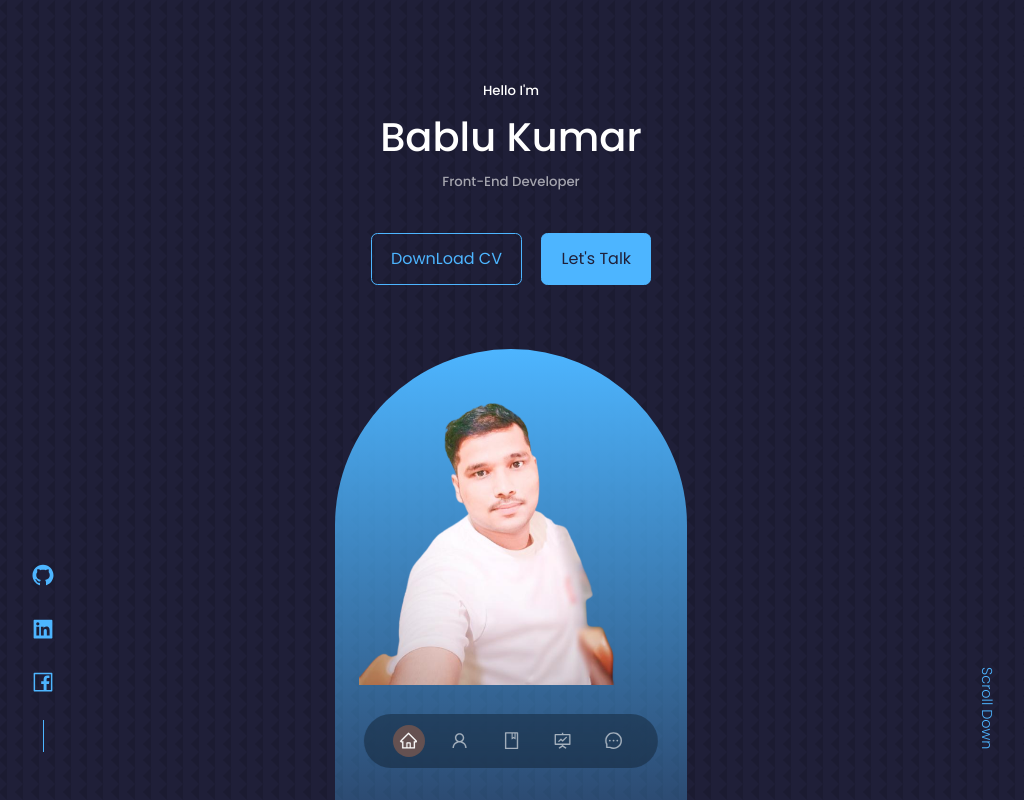
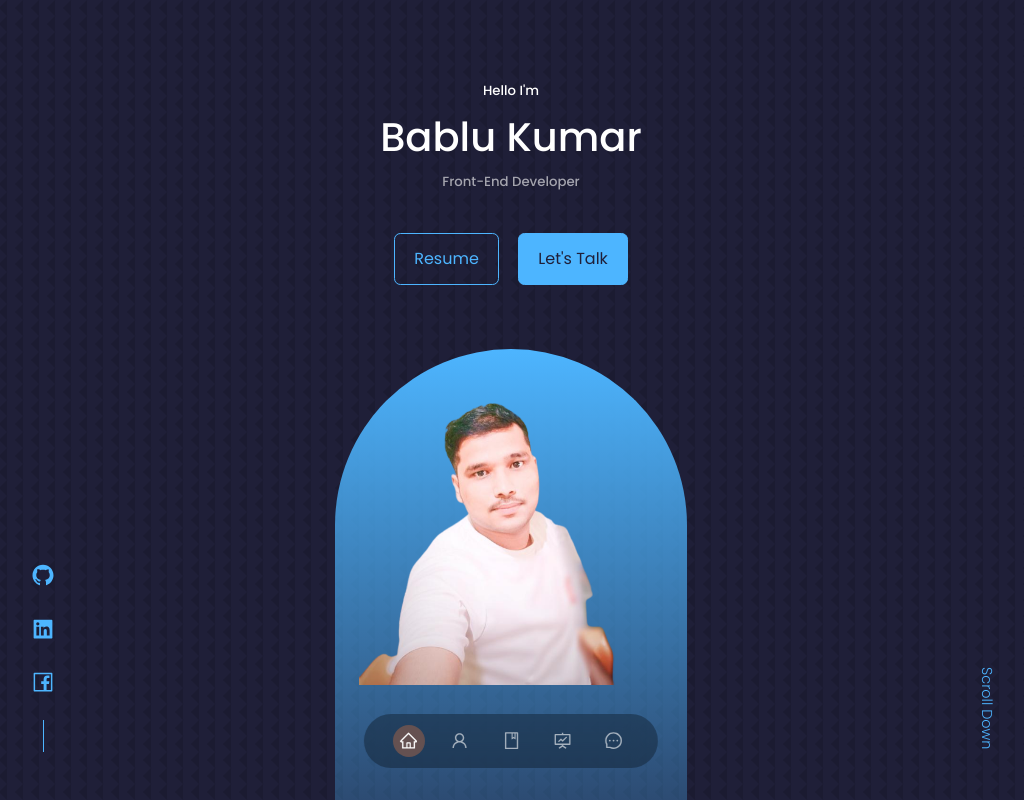
Before and after one commit to Bablukmr/Potfolio, a React (Create React App) app: page / in a window 1280 px wide. Shown: the top 800 px of the page, without its empty margins (129-1153 px from the left). Built offline with nearby package versions, Linux system fonts and the light colour scheme.

Commit message:
add resume

```diff
--- a/src/App.js
+++ b/src/App.js
@@ -20,7 +20,7 @@ export default function App() {
       <Portfolio/>
       {/* <Testimonials/> */}
       <Contact/>
-      <Footer/>
+      {/* <Footer/> */}
     </>
   )
 }
--- a/src/components/header/CTA.js
+++ b/src/components/header/CTA.js
@@ -1,10 +1,10 @@
 import React from 'react'
-import CV from '../../assets/bablu-cv.pdf'
+import CV from '../../assets/Bablu-Resume.pdf'
 
 export default function CTA() {
   return (
     <div className='cta'>
-<a href={CV} download className='btn'>DownLoad CV</a>
+<a href={CV} target="blank" className='btn'>Resume</a>
 <a href='#contact' className='btn btn-primary'>Let's Talk </a>
     </div>
   )
```
Also changed, not shown: 1 other file (tests, documents, lock files or other folders).
